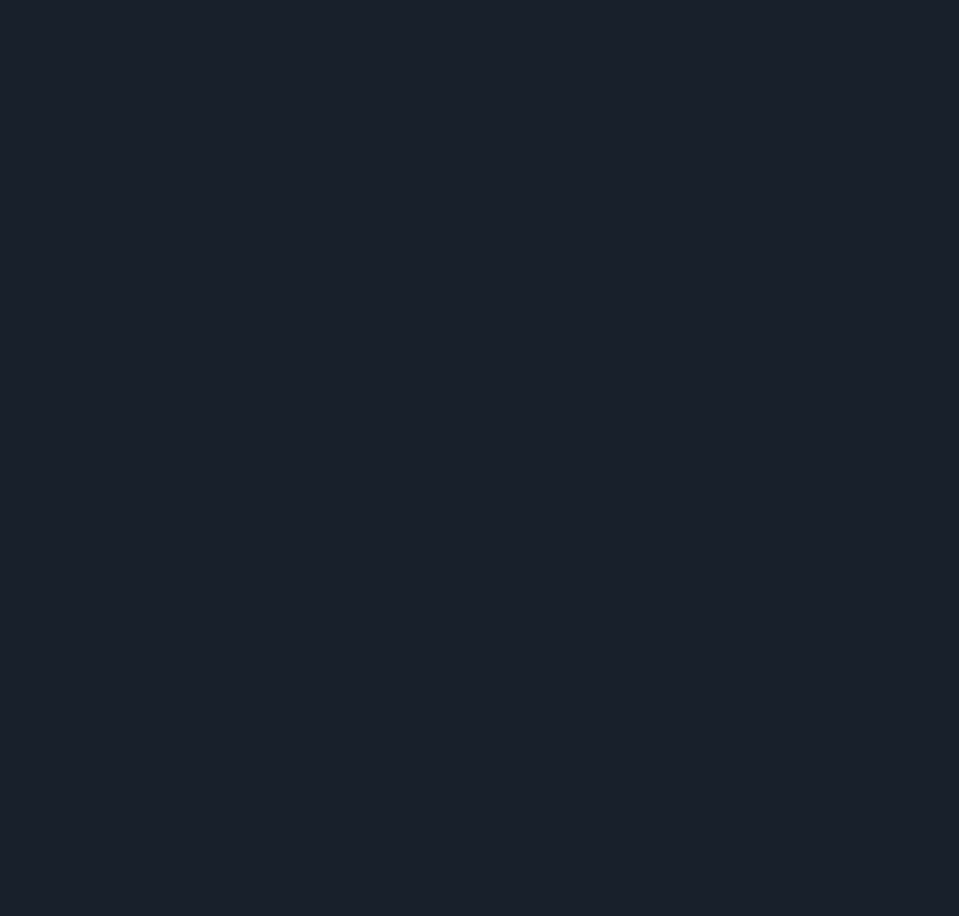
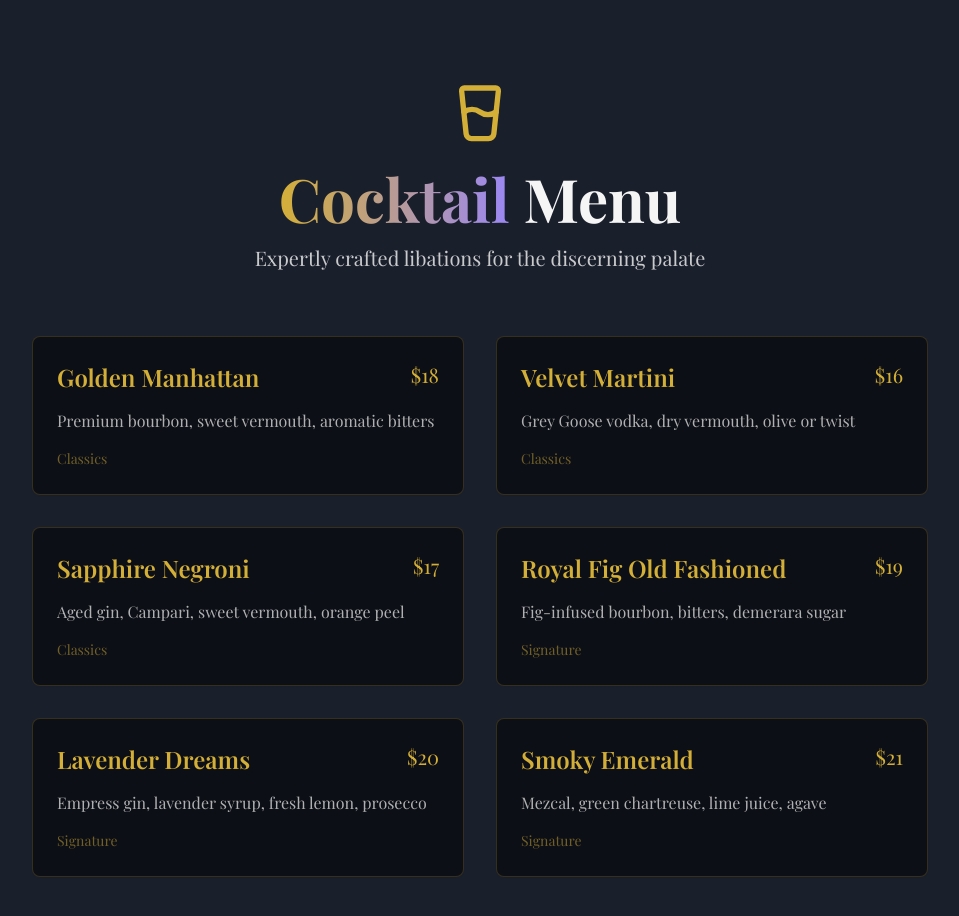
Before and after one commit to Jonasdadam/elite-sips-experience, a React (Vite) app: page /menu in a window 1280 px wide. Before the commit this address had no page. Shown: the top 916 px of the page, without its empty margins (160-1119 px from the left). Before the commit the page ends 800 px from the top, so only its background shows below. Built offline with nearby package versions, Linux system fonts and the light colour scheme.

Commit message:
Add menu page
Implement a new menu page to the project to enhance navigation and user experience.
[skip gpt_engineer]

```diff
--- a/src/App.tsx
+++ b/src/App.tsx
@@ -4,6 +4,7 @@ import { TooltipProvider } from "@/components/ui/tooltip";
 import { QueryClient, QueryClientProvider } from "@tanstack/react-query";
 import { BrowserRouter, Routes, Route } from "react-router-dom";
 import Index from "./pages/Index";
+import Menu from "./pages/Menu";
 
 const queryClient = new QueryClient();
 
@@ -15,6 +16,7 @@ const App = () => (
       <BrowserRouter>
         <Routes>
           <Route path="/" element={<Index />} />
+          <Route path="/menu" element={<Menu />} />
         </Routes>
       </BrowserRouter>
     </TooltipProvider>
--- a/src/components/Hero.tsx
+++ b/src/components/Hero.tsx
@@ -1,4 +1,5 @@
 import { GlassWater } from "lucide-react";
+import { Link } from "react-router-dom";
 
 export const Hero = () => {
   return (
@@ -22,9 +23,12 @@ export const Hero = () => {
             <button className="bg-elite-gold text-elite-dark px-8 py-3 text-lg font-medium hover:bg-elite-gold/90 transition-all duration-300">
               Reserve a Table
             </button>
-            <button className="border border-elite-gold text-elite-gold px-8 py-3 text-lg font-medium hover:bg-elite-gold/10 transition-all duration-300">
+            <Link
+              to="/menu"
+              className="border border-elite-gold text-elite-gold px-8 py-3 text-lg font-medium hover:bg-elite-gold/10 transition-all duration-300 inline-block"
+            >
               View Menu
-            </button>
+            </Link>
           </div>
         </div>
       </div>
--- /dev/null
+++ b/src/pages/Menu.tsx
@@ -0,0 +1,87 @@
+import { Card, CardContent } from "@/components/ui/card";
+import { GlassWater } from "lucide-react";
+
+interface Cocktail {
+  name: string;
+  description: string;
+  price: string;
+  category: string;
+}
+
+const cocktails: Cocktail[] = [
+  {
+    name: "Golden Manhattan",
+    description: "Premium bourbon, sweet vermouth, aromatic bitters",
+    price: "$18",
+    category: "Classics",
+  },
+  {
+    name: "Velvet Martini",
+    description: "Grey Goose vodka, dry vermouth, olive or twist",
+    price: "$16",
+    category: "Classics",
+  },
+  {
+    name: "Sapphire Negroni",
+    description: "Aged gin, Campari, sweet vermouth, orange peel",
+    price: "$17",
+    category: "Classics",
+  },
+  {
+    name: "Royal Fig Old Fashioned",
+    description: "Fig-infused bourbon, bitters, demerara sugar",
+    price: "$19",
+    category: "Signature",
+  },
+  {
+    name: "Lavender Dreams",
+    description: "Empress gin, lavender syrup, fresh lemon, prosecco",
+    price: "$20",
+    category: "Signature",
+  },
+  {
+    name: "Smoky Emerald",
+    description: "Mezcal, green chartreuse, lime juice, agave",
+    price: "$21",
+    category: "Signature",
+  },
+];
+
+const Menu = () => {
+  return (
+    <div className="min-h-screen bg-elite-dark py-20">
+      <div className="container mx-auto px-4">
+        <div className="text-center mb-16">
+          <GlassWater className="h-16 w-16 text-elite-gold mx-auto mb-6" />
+          <h1 className="text-6xl font-bold mb-4">
+            <span className="gradient-text">Cocktail</span> Menu
+          </h1>
+          <p className="text-elite-cream/80 text-xl">
+            Expertly crafted libations for the discerning palate
+          </p>
+        </div>
+
+        <div className="grid grid-cols-1 md:grid-cols-2 gap-8 max-w-4xl mx-auto">
+          {cocktails.map((cocktail, index) => (
+            <Card key={index} className="bg-black/50 border-elite-gold/20">
+              <CardContent className="p-6">
+                <div className="flex justify-between items-start mb-4">
+                  <h3 className="text-2xl font-semibold text-elite-gold">
+                    {cocktail.name}
+                  </h3>
+                  <span className="text-elite-gold text-xl">{cocktail.price}</span>
+                </div>
+                <p className="text-elite-cream/70">{cocktail.description}</p>
+                <span className="text-sm text-elite-gold/50 mt-4 inline-block">
+                  {cocktail.category}
+                </span>
+              </CardContent>
+            </Card>
+          ))}
+        </div>
+      </div>
+    </div>
+  );
+};
+
+export default Menu;
```
